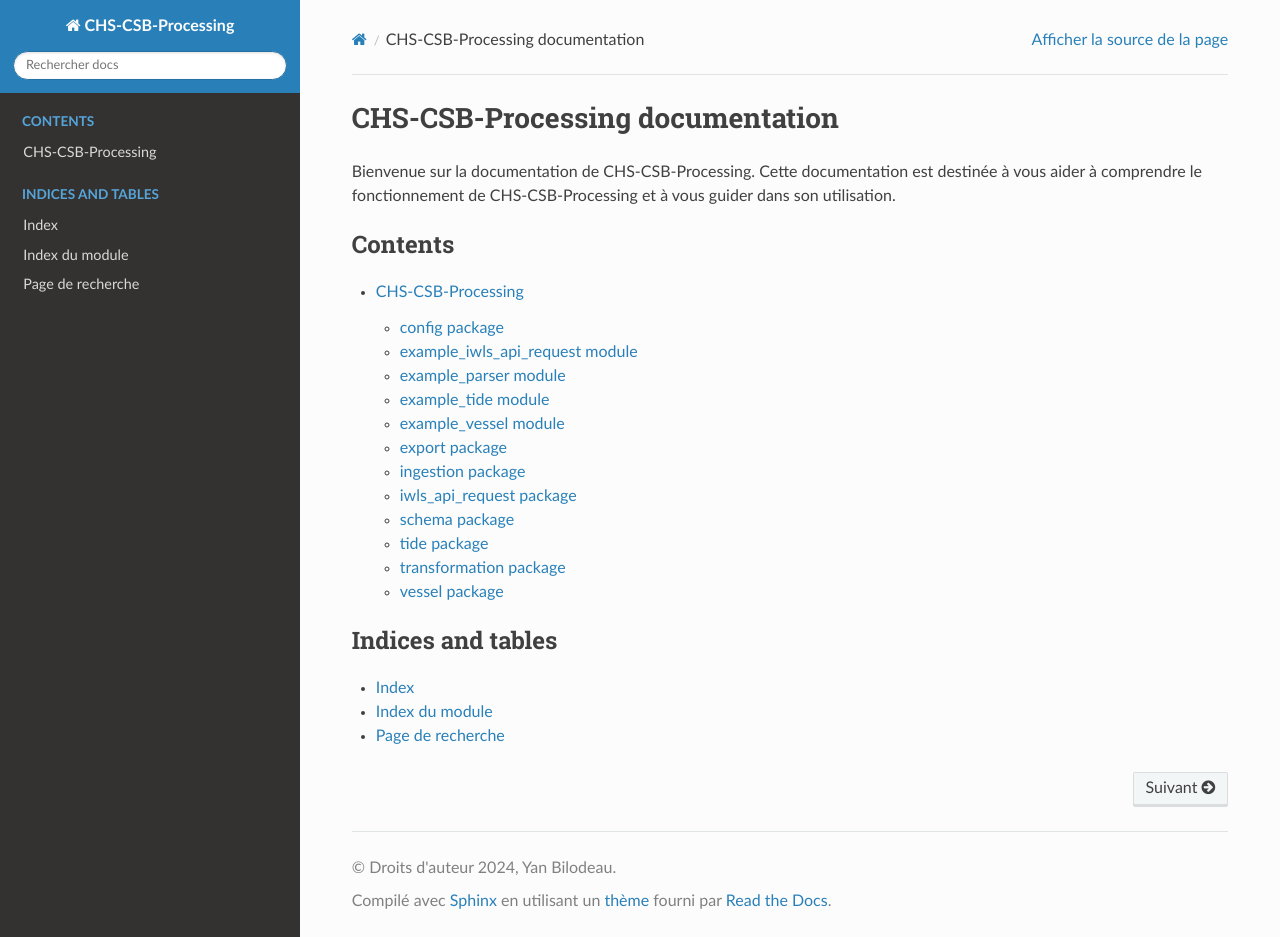
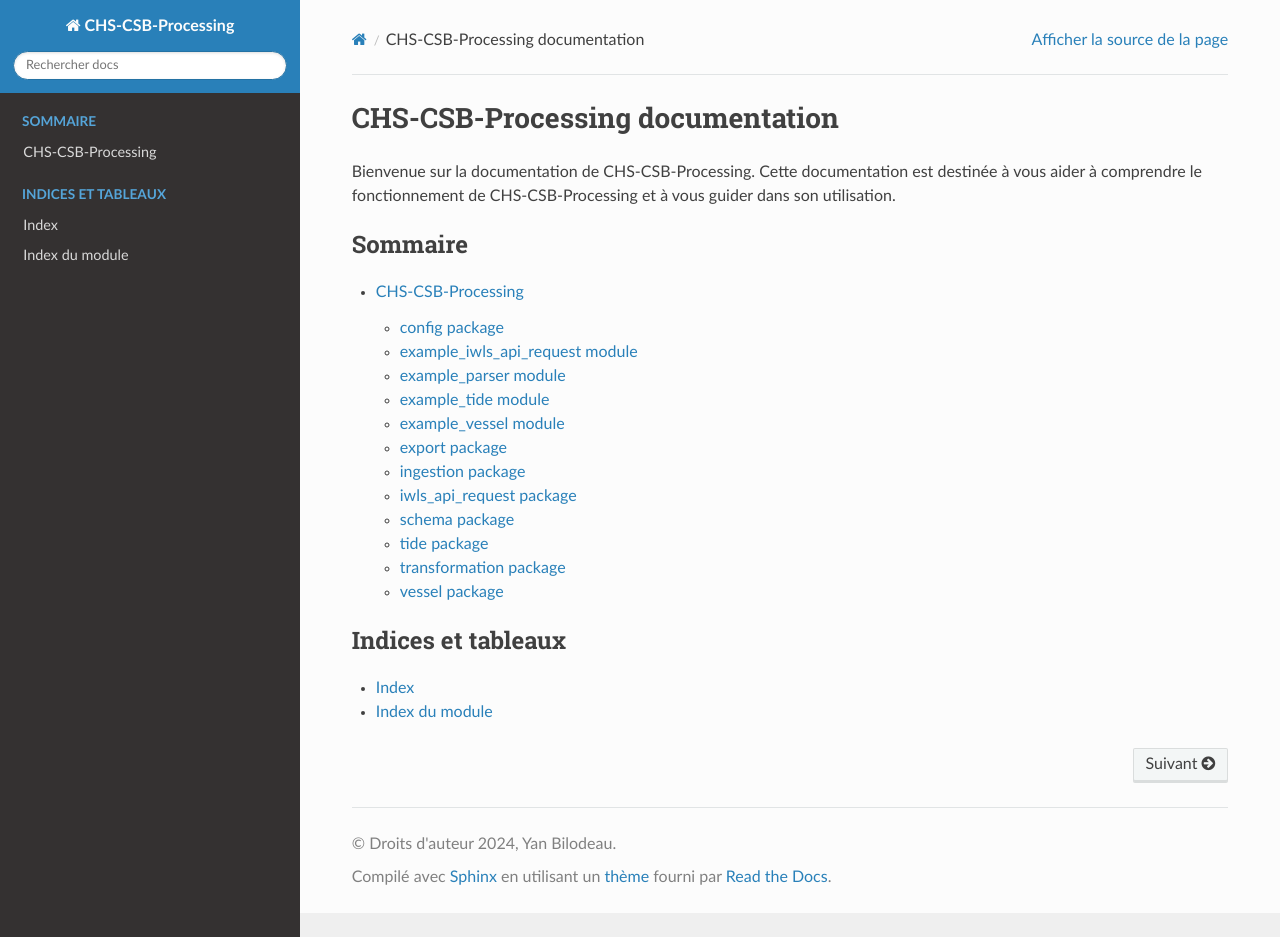
Before and after one commit to YanBilodeau/CHS-CSB-Processing, a Sphinx documentation site: the page built from docs/source/index.rst, in a window 1280 px wide and 937 px high. Built offline with Sphinx 7.4.7 and the Read the Docs theme 3.1.0, drawn with Linux system fonts in a browser that asks for light colours.

Commit message:
formatage

```diff
--- a/docs/source/index.rst
+++ b/docs/source/index.rst
@@ -13,14 +13,13 @@ destinée à vous aider à comprendre le fonctionnement de CHS-CSB-Processing et
 
 .. toctree::
    :maxdepth: 2
-   :caption: Contents
+   :caption: Sommaire
 
    modules
 
 .. toctree::
    :maxdepth: 2
-   :caption: Indices and tables
+   :caption: Indices et tableaux
 
    genindex
    modindex
-   search
```
